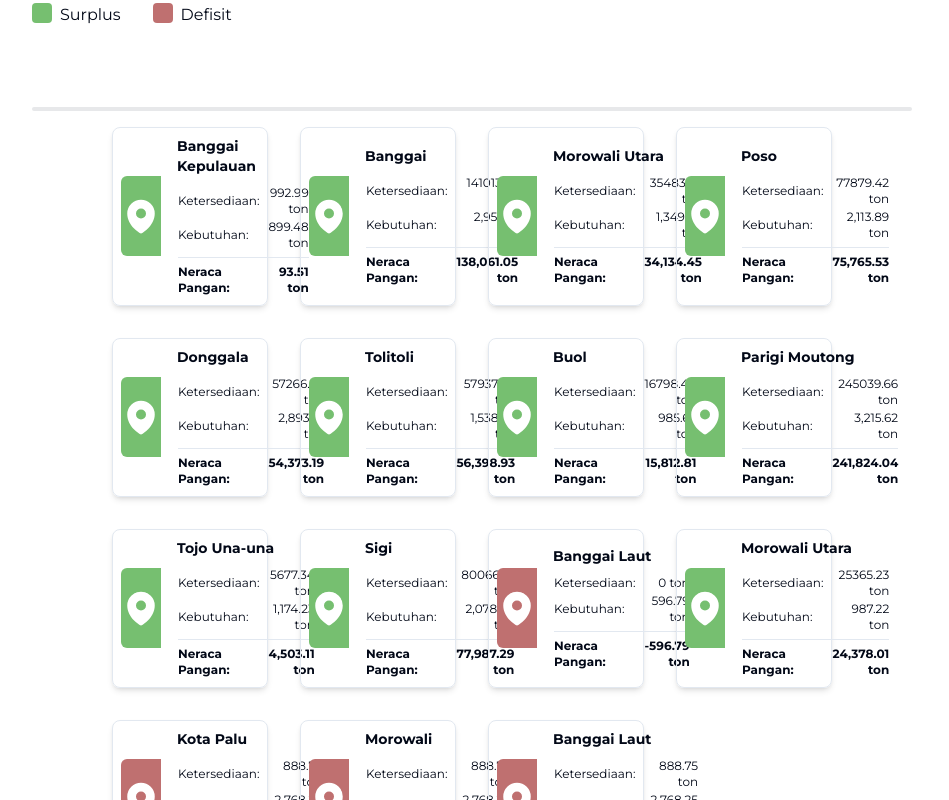
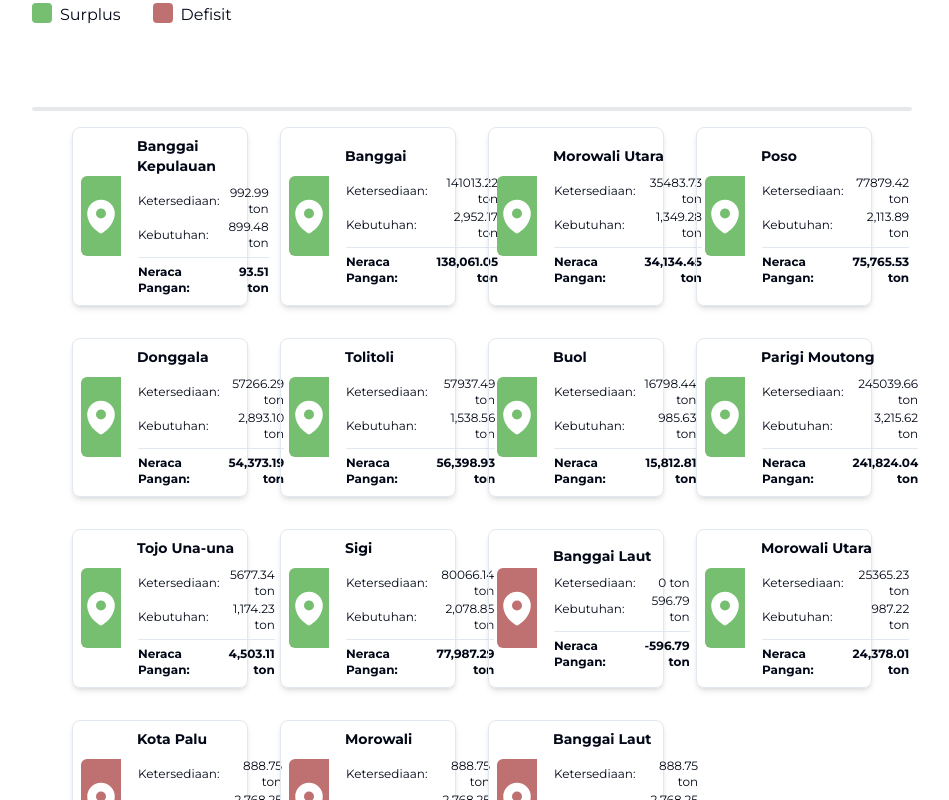
Before and after one commit to StartCodee/SIDAK-FE, a Next.js app: page /neraca-pangan in a window 1280 px wide. Shown: the part 1440-2240 px from the top of the page, without its empty margins (168-1117 px from the left). Built offline with nearby package versions, Linux system fonts and the light colour scheme.

Commit message:
feat(little bit change)

```diff
--- a/app/neraca-pangan/page.tsx
+++ b/app/neraca-pangan/page.tsx
@@ -1939,7 +1939,7 @@ export default function Home() {
 
 			<section className="px-4 sm:px-8 lg:px-50 md:px-10 pt-4 space-y-4 sm:space-y-8 md:space-y-20">
 				<div className="flex flex-col items-center space-y-8">
-					<div className="grid grid-cols-1 sm:grid-cols-2 md:grid-cols-2 px-20 lg:grid-cols-3 xl:grid-cols-4 gap-[2rem] w-full ">
+					<div className="grid grid-cols-1 sm:grid-cols-2 md:grid-cols-2 px-10 lg:grid-cols-3 xl:grid-cols-4 gap-[2rem] w-full ">
 						{cardContents.map((content, index) => (
 							<div
 								key={index}
```
